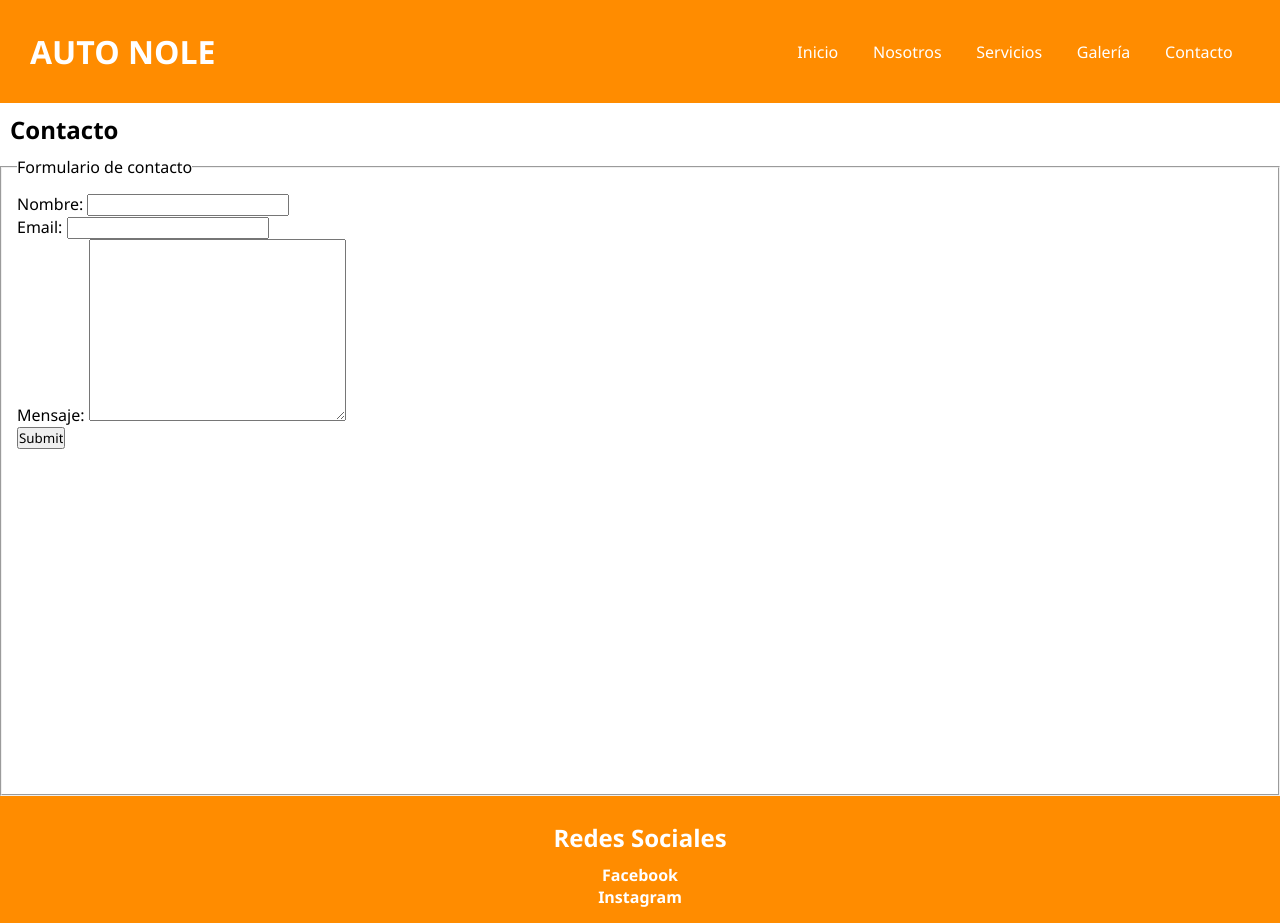
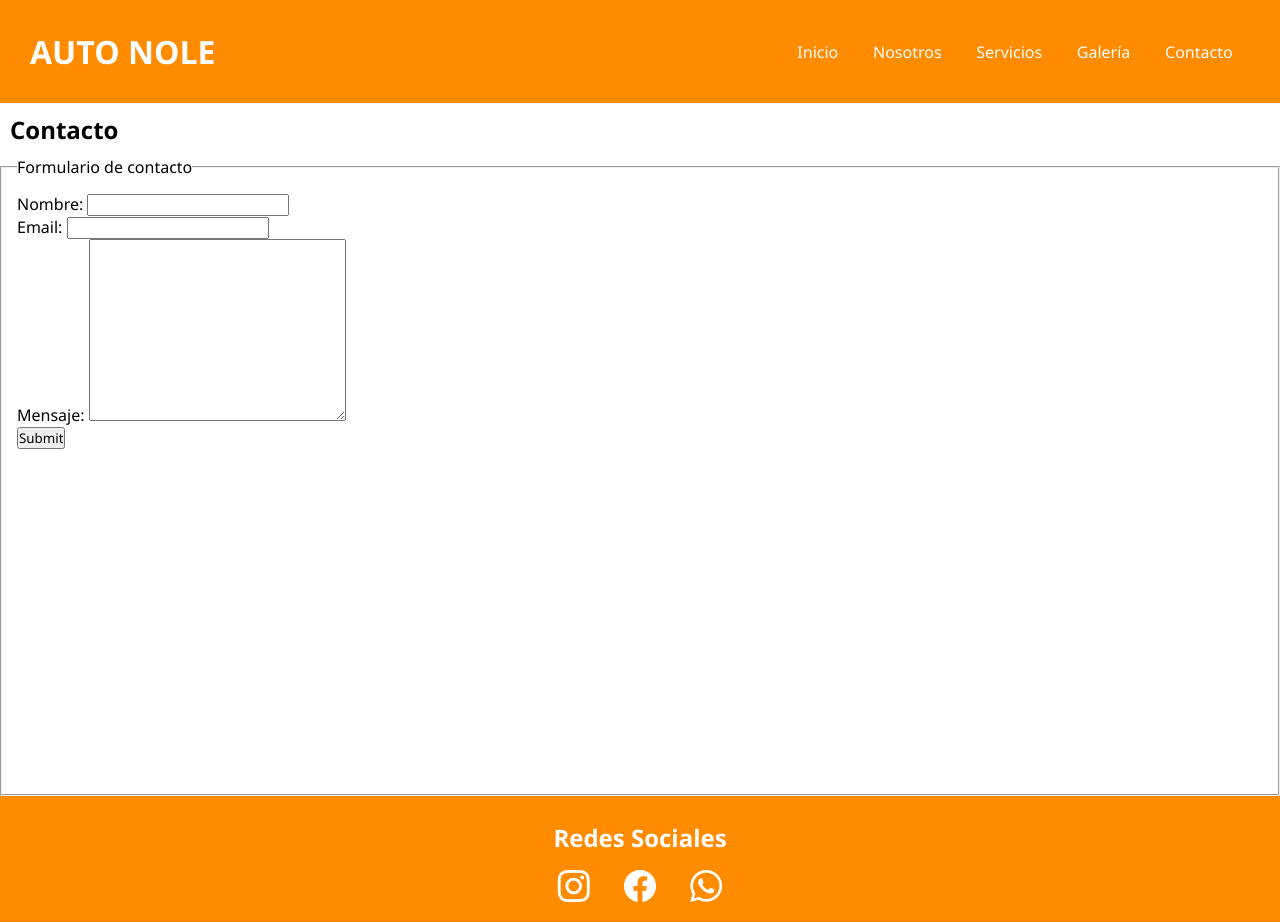
Before and after one commit to GabrielNole/proyecto-git-41630, a plain HTML site: page pages/contacto.html in a window 1280 px wide. Drawn offline with nearby package versions, Linux system fonts and the light colour scheme.

Commit message:
modifique el footer

```diff
--- a/pages/contacto.html
+++ b/pages/contacto.html
@@ -4,6 +4,7 @@
     <meta charset="UTF-8">
     <meta http-equiv="X-UA-Compatible" content="IE=edge">
     <meta name="viewport" content="width=device-width, initial-scale=1.0">
+    <link rel="stylesheet" href="https://cdn.jsdelivr.net/npm/bootstrap-icons@1.9.1/font/bootstrap-icons.css">
     <link rel="stylesheet" href="../style/style.css">
     <title>Taller de Chapa y Pintura | Auto Nole</title>
 </head>
@@ -65,8 +66,10 @@
     <footer class="footer">
 
         <h2>Redes Sociales</h2>
-        <p>Facebook</p>
-        <p>Instagram</p>
+
+        <i class="bi-instagram"></i>
+        <i class="bi-facebook"></i>
+        <i class="bi-whatsapp"></i>
 
 
 </footer>
--- a/style/style.css
+++ b/style/style.css
@@ -277,7 +277,16 @@ h2{
     text-align: center;
     padding: 15px;
 
+}
 
+.footer i{
+    font-size: 2rem;
+    color: white;
+    padding: 15px;
+    transition: all 0.3s ease-in-out
+}
 
-
+.footer i:hover{
+    font-size: 2.5rem;
+    color: black;
 }
```
Also changed, not shown: index.html (+5 -3 lines), pages/galeria.html (+5 -2 lines), pages/nosotros.html (+5 -2 lines), pages/servicios.html (+5 -2 lines).
